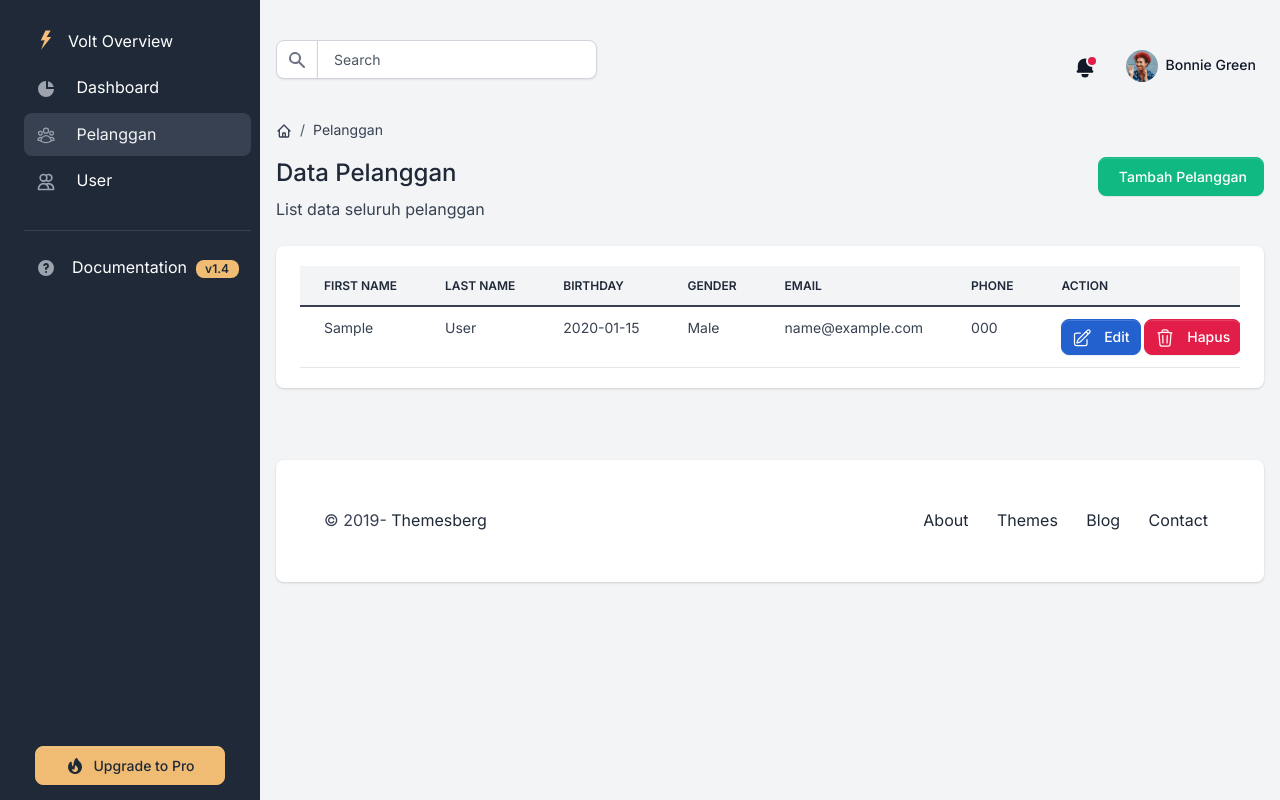
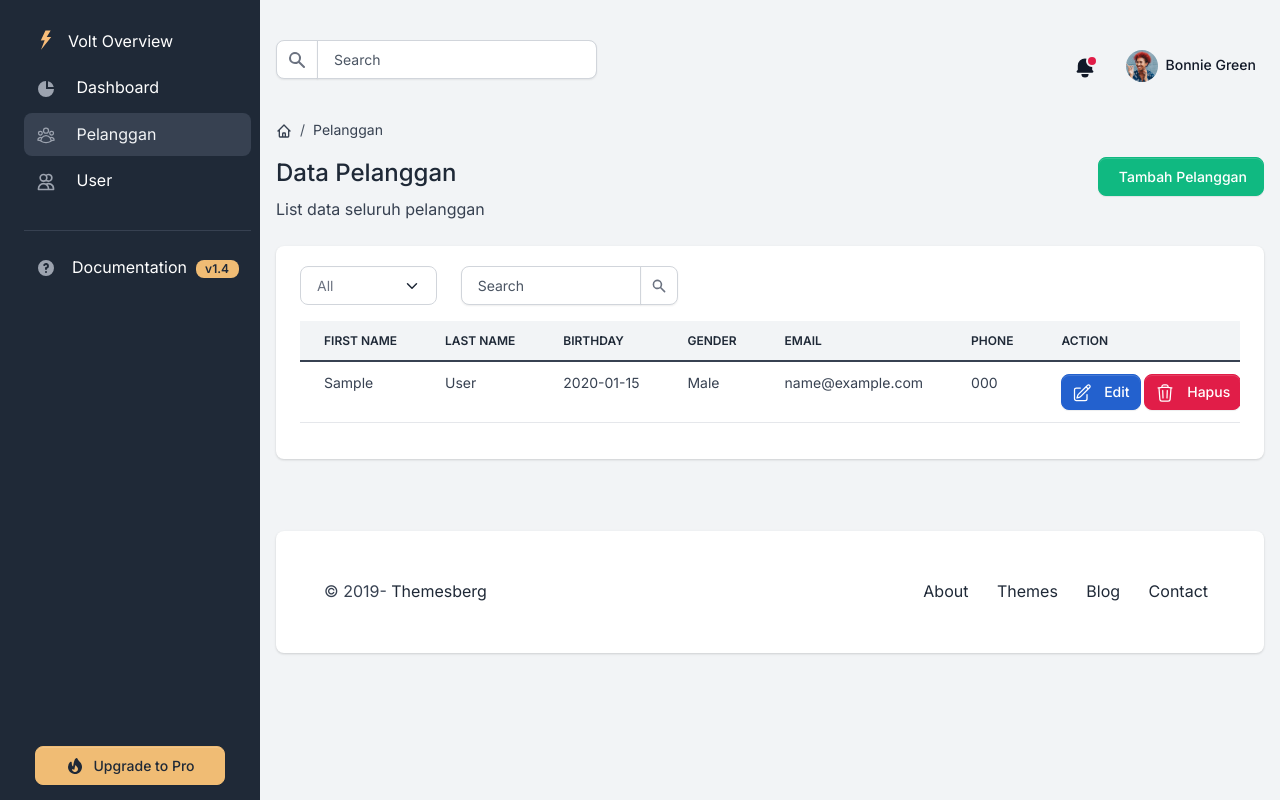
Before and after one commit to mtaufik31/laravel-web, a Laravel app: page /pelanggan in a window 1280 px wide. Run offline with Laravel 12, Linux system fonts and the light colour scheme; tables that the repository leaves empty hold one stand-in row (values such as "Sample post").

Commit message:
Pertemuan 12 - Seeder, Pagination, Filter dan Search

```diff
--- a/app/Http/Controllers/PelangganController.php
+++ b/app/Http/Controllers/PelangganController.php
@@ -9,9 +9,14 @@ class PelangganController extends Controller
     /**
      * Display a listing of the resource.
      */
-    public function index()
+    public function index(Request $request)
     {
-        $data['dataPelanggan'] = Pelanggan::all();
+        $filterableColumns = ['gender'];
+        $searchableColumns = ['first_name','last_name','email'];
+        $data['dataPelanggan'] = Pelanggan::filter($request, $filterableColumns)
+                                ->search($request,$searchableColumns)
+                                ->paginate(10);
+
         return view('admin.pelanggan.index', $data);
     }
 
--- a/app/Models/Pelanggan.php
+++ b/app/Models/Pelanggan.php
@@ -1,14 +1,14 @@
 <?php
-
 namespace App\Models;
 
+use Illuminate\Database\Eloquent\Builder;
 use Illuminate\Database\Eloquent\Model;
 
 class Pelanggan extends Model
 {
-    protected $table = 'pelanggan';
+    protected $table      = 'pelanggan';
     protected $primaryKey = 'pelanggan_id';
-    protected $fillable = [
+    protected $fillable   = [
         'first_name',
         'last_name',
         'birthday',
@@ -16,4 +16,25 @@ class Pelanggan extends Model
         'email',
         'phone',
     ];
+
+    public function scopeFilter(Builder $query, $request, array $filterableColumns): Builder
+    {
+        foreach ($filterableColumns as $column) {
+            if ($request->filled($column)) {
+                $query->where($column, $request->input($column));
+            }
+        }
+        return $query;
+    }
+
+    public function scopeSearch($query, $request, array $columns)
+    {
+        if ($request->filled('search')) {
+            $query->where(function ($q) use ($request, $columns) {
+                foreach ($columns as $column) {
+                    $q->orWhere($column, 'LIKE', '%' . $request->search . '%');
+                }
+            });
+        }
+    }
 }
--- a/resources/views/admin/pelanggan/index.blade.php
+++ b/resources/views/admin/pelanggan/index.blade.php
@@ -36,6 +36,37 @@
             <div class="card border-0 shadow mb-4">
                 <div class="card-body">
                     <div class="table-responsive">
+                        <form method="GET" action="{{ route('pelanggan.index') }}" class="mb-3">
+                            <div class="row">
+                                <div class="col-md-2">
+                                    <select name="gender" class="form-select" onchange="this.form.submit()">
+                                        <option value="">All</option>
+                                        <option value="Male" {{ request('gender') == 'Male' ? 'selected' : '' }}>Male
+                                        </option>
+                                        <option value="Female" {{ request('gender') == 'Female' ? 'selected' : '' }}>Female
+                                        </option>
+                                    </select>
+                                </div>
+                                <div class="col-md-3">
+                                    <div class="input-group">
+                                        <input type="text" name="search" class="form-control" id="exampleInputIconRight"
+                                            value="{{ request('search') }}" placeholder="Search" aria-label="Search">
+                                        <button type="submit" class="input-group-text" id="basic-addon2">
+                                            <svg class="icon icon-xxs" fill="currentColor" viewBox="0 0 20 20"
+                                                xmlns="http://www.w3.org/2000/svg">
+                                                <path fill-rule="evenodd"
+                                                    d="M8 4a4 4 0 100 8 4 4 0 000-8zM2 8a6 6 0 1110.89 3.476l4.817 4.817a1 1 0 01-1.414 1.414l-4.816-4.816A6 6 0 012 8z"
+                                                    clip-rule="evenodd"></path>
+                                            </svg>
+                                        </button>
+                                        @if (request('search'))
+                                            <a href="{{ request()->fullUrlWithQuery(['search' => null]) }}"
+                                                class="btn btn-outline-secondary ml-3" id="clear-search"> Clear</a>
+                                        @endif
+                                    </div>
+                                </div>
+                            </div>
+                        </form>
                         <table id="table-pelanggan" class="table table-centered table-nowrap mb-0 rounded">
                             <thead class="thead-light">
                                 <tr>
@@ -89,6 +120,9 @@
                                 @endforeach
                             </tbody>
                         </table>
+                        <div class="mt-3">
+                            {{ $dataPelanggan->links('pagination::bootstrap-5') }}
+                        </div>
                     </div>
                 </div>
             </div>
```
Also changed, not shown: database/seeders/CreateFirstUser.php (added, +23 -0 lines), database/seeders/CreatePelangganDummy.php (added, +31 -0 lines).
